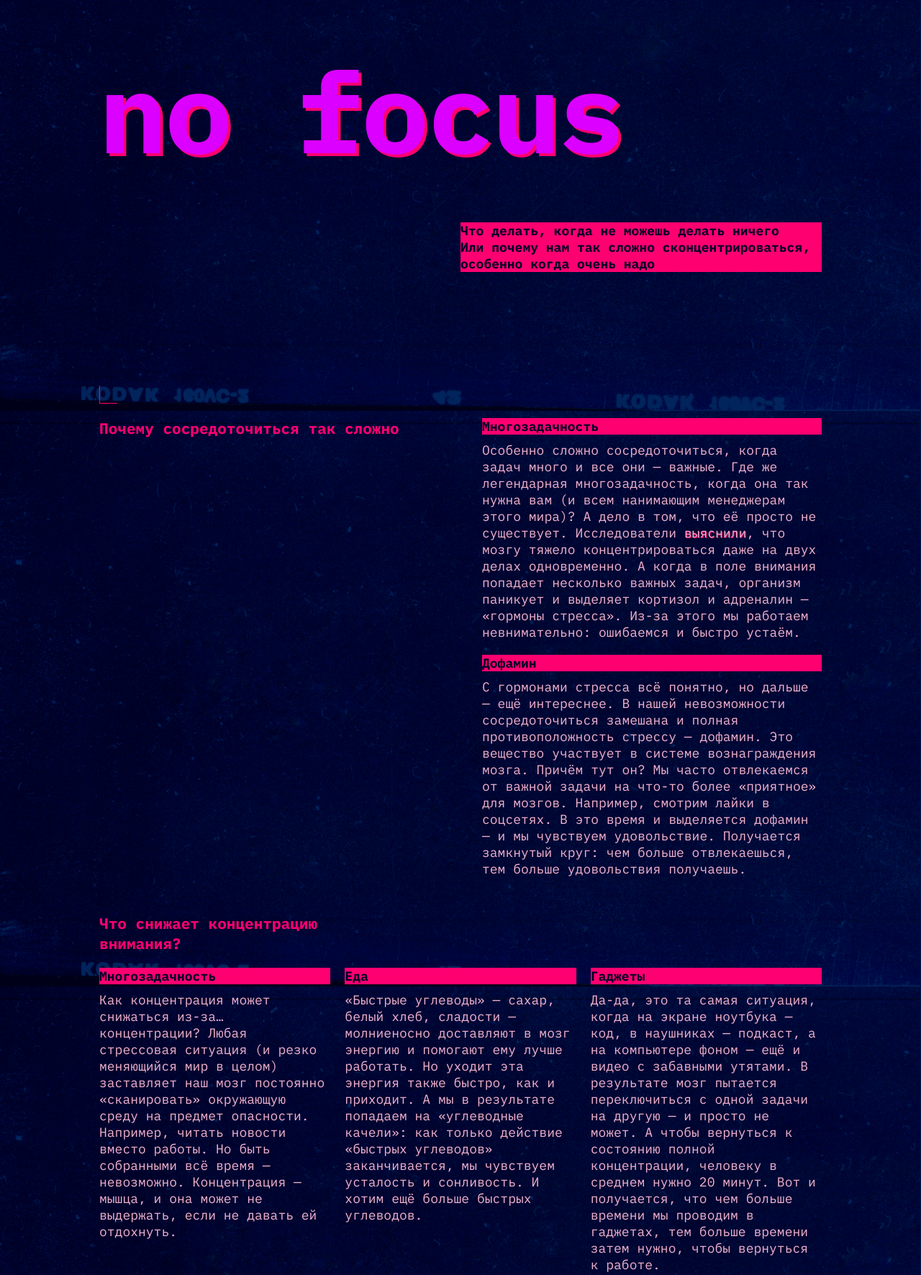
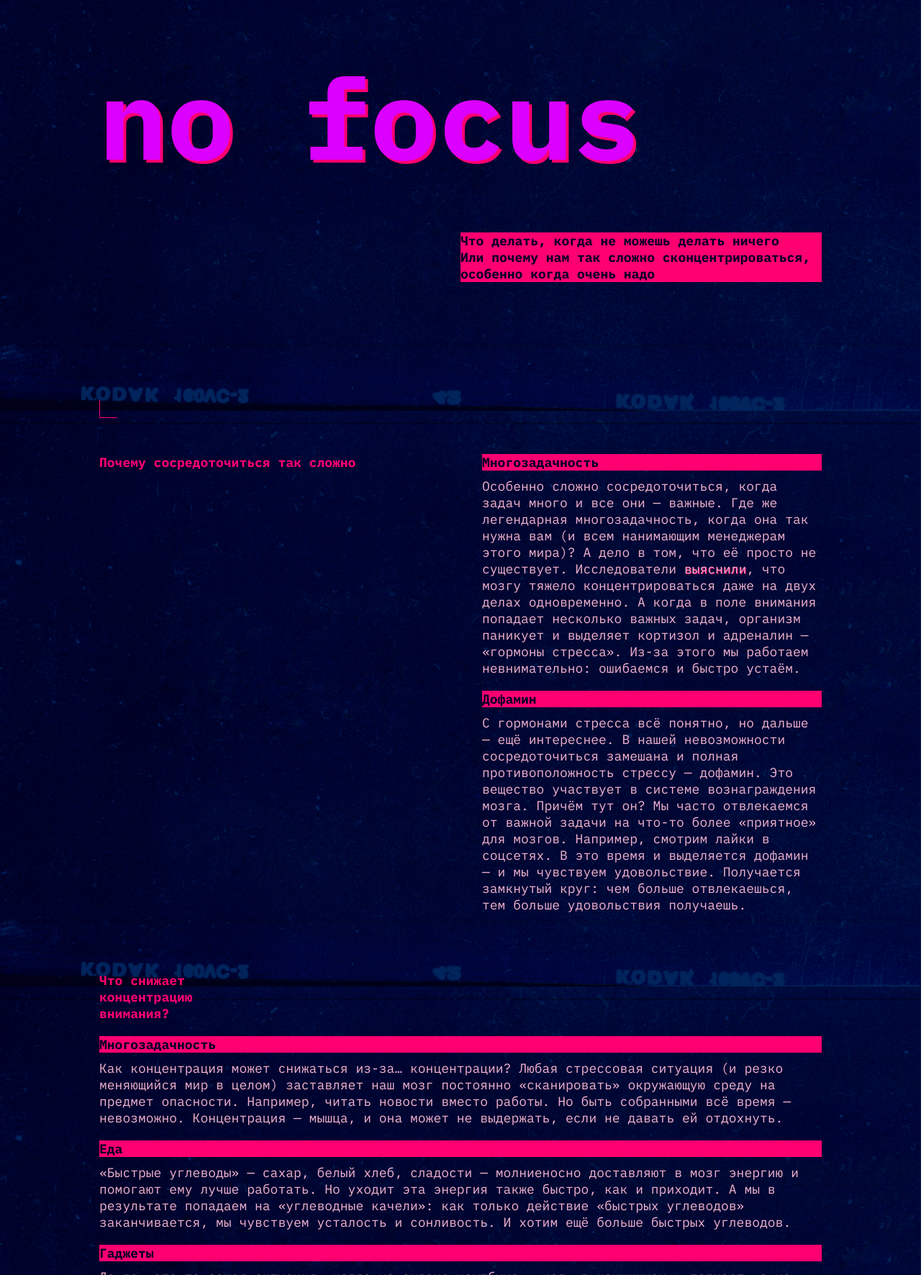
Before and after one commit to albertthecreature/slozhno-sosredotochitsya-fd, a plain HTML site: page index.html in a window 1280 px wide. Shown: the part 229-2001 px from the top of the page at 72% size. Drawn offline with Linux system fonts and the light colour scheme.

Commit message:
Исправлены некоторые значения

```diff
--- a/index.html
+++ b/index.html
@@ -64,9 +64,9 @@
 
     <main class="main">
     <section class="section">
-      <h3 class="section__title">
+      <h4 class="section__title">
         Почему сосредоточиться так сложно
-      </h3>
+      </h4>
       <article class="section__article">
         <h4 class="section__article_title title-decor">
           Многозадачность
@@ -91,9 +91,9 @@
     </section>
 
     <section class="section">
-      <h3 class="section__title">
+      <h4 class="section__title">
         Что снижает концентрацию внимания?
-      </h3>
+      </h4>
       <article class="section__article">
         <h4 class="section__article_title title-decor">
           Многозадачность
@@ -121,9 +121,9 @@
     </section>
 
     <section class="section">
-      <h3 class="section__title">
+      <h4 class="section__title">
         Как концентрироваться лучше, чем золотая рыбка (то есть дольше трёх секунд)
-      </h3>
+      </h4>
       <article class="section__article">
         <h4 class="section__subtitle title-decor">
           5 простых (на самом деле не очень) советов
@@ -177,9 +177,9 @@
     <!-- PICTURE SECTION -->
 
     <section class="picture-section">
-      <h3 class="picture-section__title title-decor">
+      <h4 class="picture-section__title title-decor">
         А можно в картинках?
-      </h3>
+      </h4>
       <article class="pictures-article">
         <figure class="picture-section__image">
           <img
--- a/styles/style.css
+++ b/styles/style.css
@@ -17,7 +17,6 @@
   block-size: 100vh;
   display: grid;
   grid-template-rows: min-content;
-  padding-block-end: 20px;
 }
 
 .decorated-zone::before {
@@ -66,7 +65,7 @@
 .header__theme-menu {
   color: var(--decor-color);
   justify-self: end;
-  margin-block-start: 40px;
+  margin-block-start: 145px;
 }
 
 .header__theme-menu-list {
@@ -199,18 +198,40 @@
     inline-size: 768px;
   }
 
+  .header {
+    margin-block-end: 50px;
+  }
+
   .major-title {
     font-size: clamp(7.25rem, 7.0115rem + 1.0178vw, 7.5rem);
+  }
+
+  .header__title {
+    letter-spacing: 0;
   }
 
   .header__subtitle {
     inline-size: 364px;
     justify-self: end;
+    margin-block-start: 2px;
+  }
+
+  .main {
+    gap: 82px;
   }
 
   .section {
     grid-template-columns: 1fr 472px;
     gap: 20px;
+  }
+
+  .section:nth-child(2) {
+    display: flex;
+    flex-direction: column;
+  }
+
+  .section:nth-child(2) .section__title {
+    inline-size: min-content;
   }
 
   .section__title {
```
